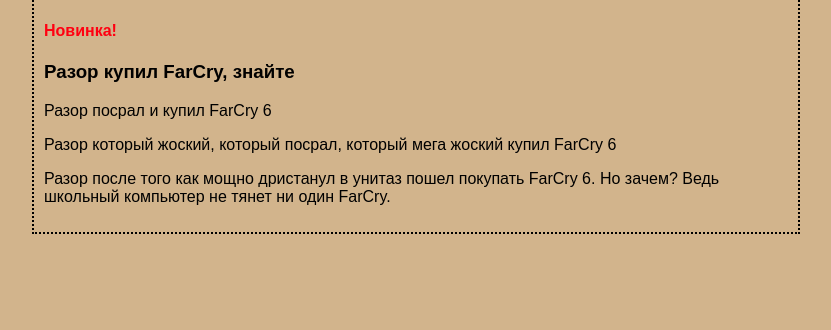
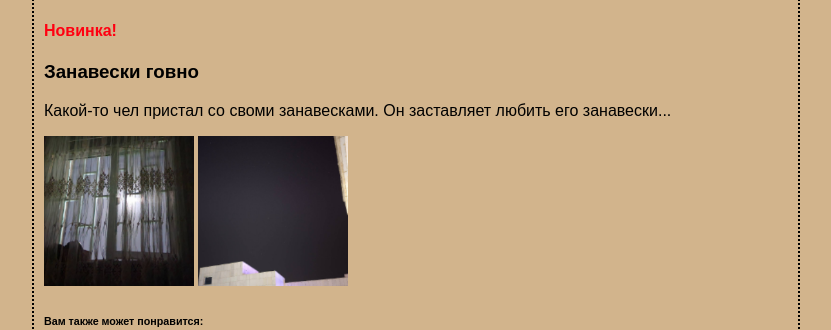
Before and after one commit to HochuSkittles/HochuSkittles.github.io, a plain HTML site: page index.html in a window 1280 px wide. Shown: the part 493-823 px from the top of the page, without its empty margins (224-1055 px from the left). Before the commit the page ends 800 px from the top, so only its background shows below. Drawn offline with Linux system fonts and the light colour scheme.

Commit message:
all update

```diff
--- a/index.html
+++ b/index.html
@@ -33,6 +33,18 @@
 
         <h4 class="red">Новинка!</h4>
 
+        <h3 id="1news">Занавески говно</h3>
+        <p>
+            Какой-то чел пристал со своми занавесками.
+            Он заставляет любить его занавески...
+        </p>
+        <p>
+            <img src="images/other/window.png" height="150" width="150">
+            <img src="images/other/night.png" height="150" width="150">
+        </p>
+
+        <h6>Вам также может понравится:</h6>
+
         <h3 id="1news">Разор купил FarCry, знайте</h3>
         <p>Разор посрал и купил FarCry 6</p>
         <p>
```
Also changed, not shown: images/other/night.png (added), images/other/window.png (added).
